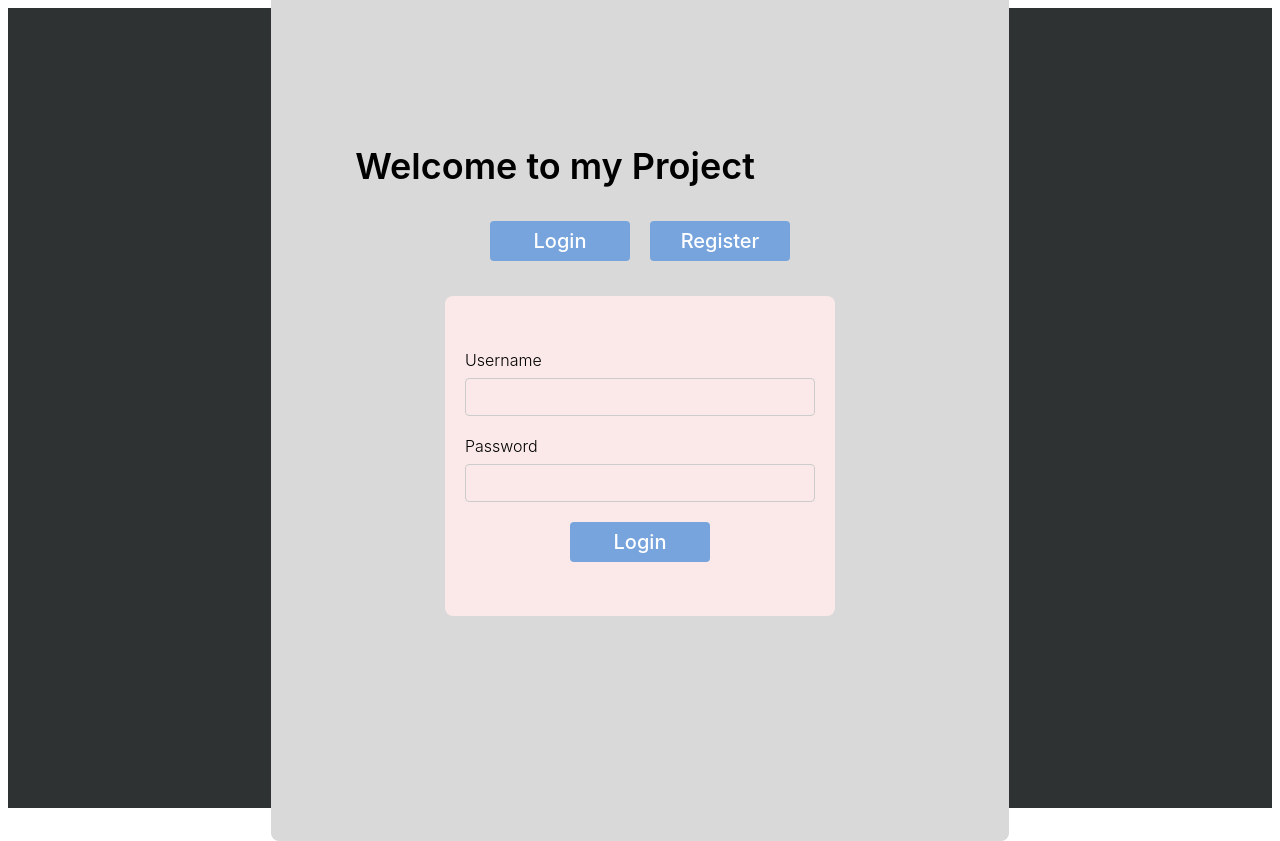
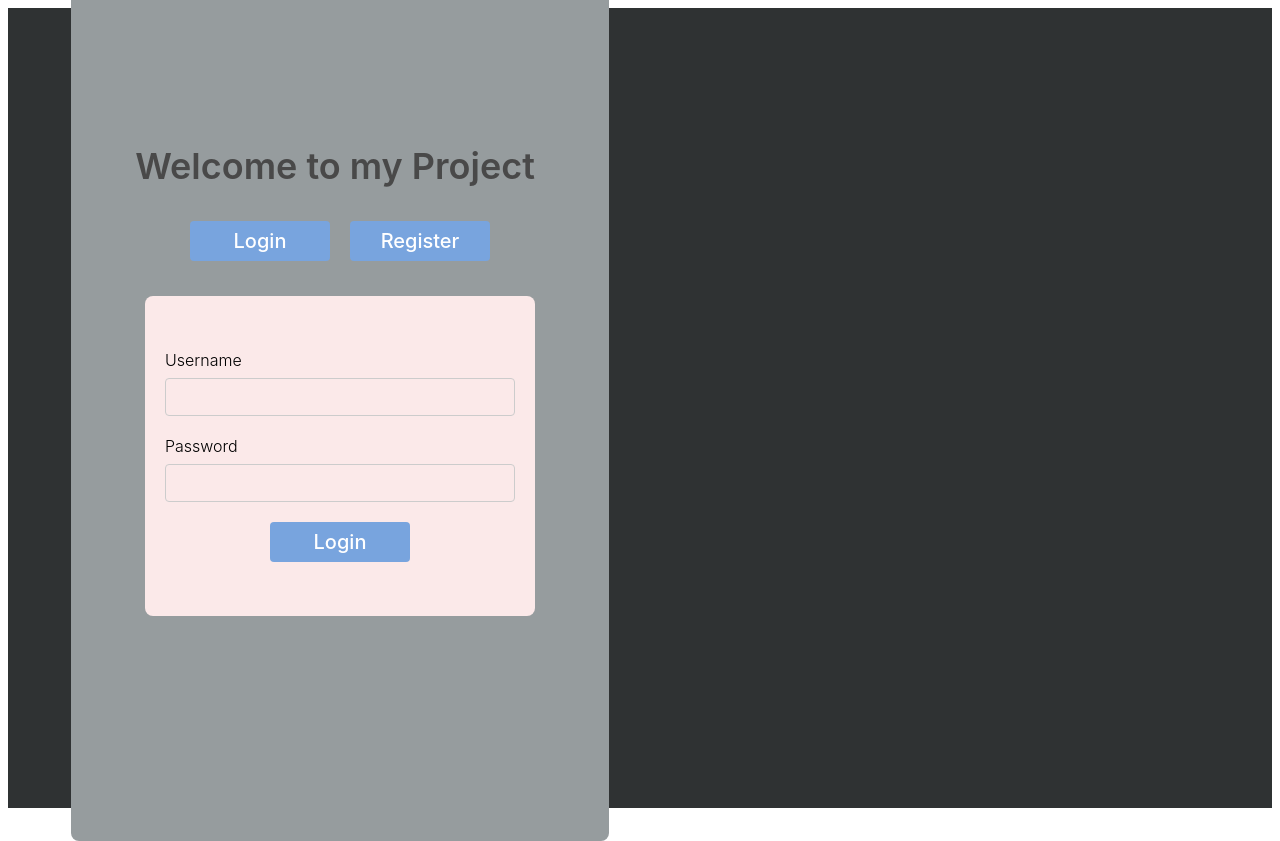
Before and after one commit to Yushua/GroupProjectWebPage-Laravel-vuejs, a Vue app in the folder frontend/: page / in a window 1280 px wide. Built offline with nearby package versions, Linux system fonts and the light colour scheme.

Commit message:
fixed some Css

```diff
--- a/frontend/src/views/HomePage/LoginObject.vue
+++ b/frontend/src/views/HomePage/LoginObject.vue
@@ -17,53 +17,6 @@
     <div v-if="loginError" class="error-message">{{ loginError }}</div>
   </div>
 </template>
-
-<script>
-import api from '@/api'
-
-export default {
-  name: 'LoginObject',
-  data () {
-    return {
-      username: '',
-      password: '',
-      usernameError: false,
-      passwordError: false,
-      loginError: ''
-    }
-  },
-  methods: {
-    async login () {
-      if (!this.username || !this.password) {
-        this.loginError = 'Username and password are required'
-        return
-      }
-
-      try {
-        const response = await api.post('/login', {
-          username: this.username,
-          password: this.password
-        })
-
-        if (response.data.token) {
-          localStorage.setItem('token', response.data.token)
-          this.loginError = ''
-          // Redirect or perform other actions
-        }
-      } catch (error) {
-        if (error.response?.data?.error === 'User not found') {
-          this.loginError = "User doesn't exist"
-        } else if (error.response?.data?.error === 'Invalid password') {
-          this.loginError = 'Password wrong'
-        } else {
-          this.loginError = 'Login failed. Please try again.'
-        }
-      }
-    }
-  }
-}
-</script>
-
 <style scoped>
   .login-object {
     width: 350px;
@@ -127,3 +80,54 @@ export default {
     background-color: #6c94c7;
   }
   </style>
+
+<script>
+import api from '@/api'
+import { useRouter } from 'vue-router'
+
+export default {
+  name: 'LoginObject',
+  data () {
+    return {
+      username: '',
+      password: '',
+      usernameError: false,
+      passwordError: false,
+      loginError: ''
+    }
+  },
+  setup () {
+    const router = useRouter() // Access Vue Router instance
+    return { router }
+  },
+  methods: {
+    async login () {
+      if (!this.username || !this.password) {
+        this.loginError = 'Username and password are required'
+        return
+      }
+
+      try {
+        const response = await api.post('/login', {
+          username: this.username,
+          password: this.password
+        })
+
+        if (response.data.token) {
+          localStorage.setItem('token', response.data.token)
+          this.loginError = ''
+          this.router.push('/dashboard') // Redirect to the dashboard
+        }
+      } catch (error) {
+        if (error.response?.data?.error === 'User not found') {
+          this.loginError = "User doesn't exist"
+        } else if (error.response?.data?.error === 'Invalid password') {
+          this.loginError = 'Password wrong'
+        } else {
+          this.loginError = 'Login failed. Please try again.'
+        }
+      }
+    }
+  }
+}
+</script>
--- a/frontend/src/views/HomePage/NewLogin.vue
+++ b/frontend/src/views/HomePage/NewLogin.vue
@@ -12,7 +12,6 @@
           <button class="login-btn" @click="setLogin">Login</button>
           <button class="register-btn" @click="setRegister">Register</button>
         </div>
-
         <!-- Conditionally render LoginObject or RegisterObject -->
         <LoginObject v-if="isLoginActive" />
         <RegisterObject v-if="!isLoginActive" />
@@ -61,24 +60,25 @@ export default {
 /* Login Window */
 .login-window {
   position: relative; /* Changed to relative positioning */
-  width: 670px;
+  width: 470px;
   height: 865px;
-  background-color: #d9d9d9; /* Set fill color to D9D9D9 */
+  background-color: #969c9e; /* Set fill color to D9D9D9 */
   border-radius: 8px; /* Optional: Add rounded corners */
   padding: 0 34px; /* Add padding to the sides of the login window */
+  left: -300px; /* Move the entire window 100px to the left */
 }
 
 /* Welcome Text */
 .welcome-text {
   position: absolute;
   top: 150px;
-  left: 34px;
+  left: 14px; /* Adjusted left position (-100px extra) */
   width: 500px;
   height: 80px;
   font-family: 'Inter', sans-serif;
   font-weight: 600; /* Semi-bold */
   font-size: 36px;
-  color: #000;
+  color: #494949;
   display: flex;
   justify-content: center;
   align-items: center;
@@ -89,7 +89,7 @@ export default {
 .action-buttons {
   position: absolute;
   top: 245px; /* Position them below the welcome text */
-  left: 50%;
+  left: 50%; /* Moved an extra 100px to the left */
   transform: translateX(-50%); /* Center horizontally */
   display: flex;
   gap: 20px; /* Space between the buttons */
@@ -117,7 +117,7 @@ export default {
 .login-object, .register-object {
   position: absolute;
   top: 320px; /* Set position below the "Please Login or Register" text */
-  left: 50%; /* Horizontally center the LoginObject/RegisterObject */
+  left: 50%;  /* Moved an extra 100px to the left */
   transform: translateX(-50%); /* Offset by 50% of its width */
 }
 </style>
```
Lines whose indentation alone changed are shown as unchanged.
